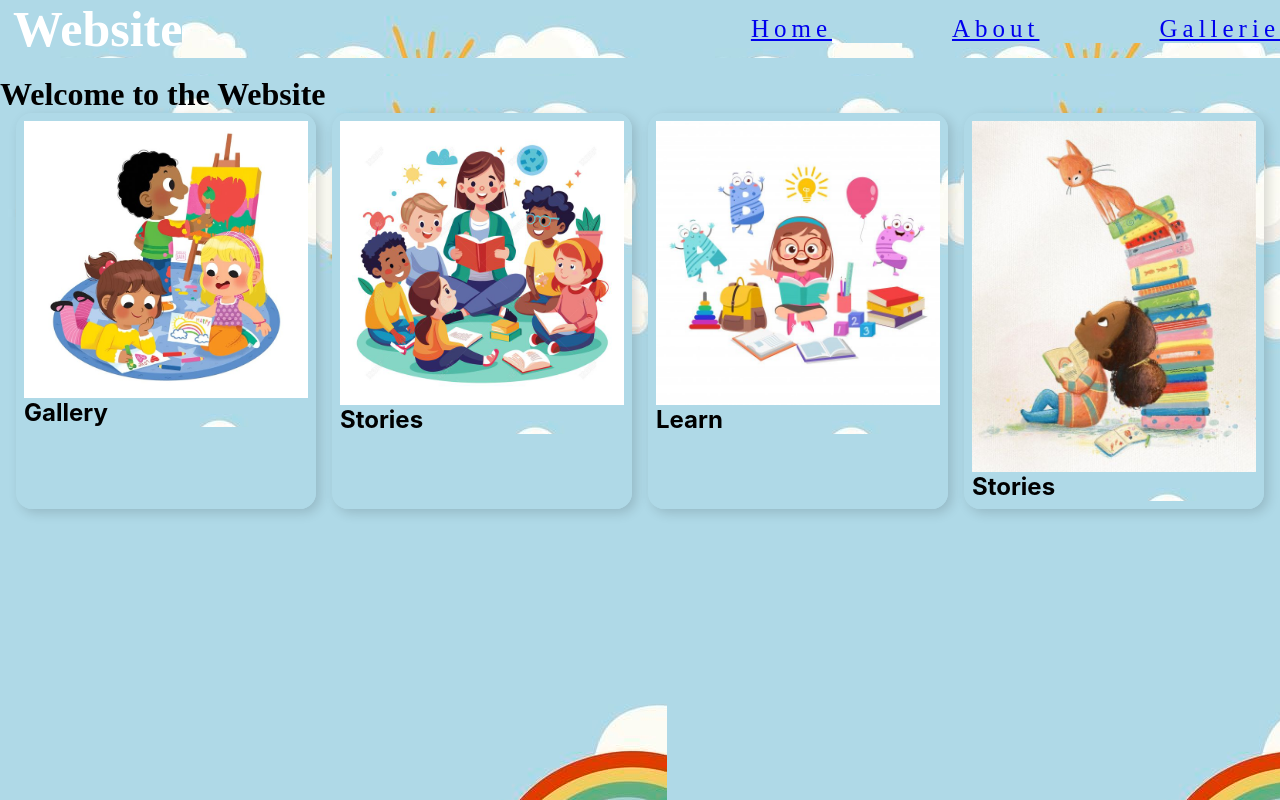
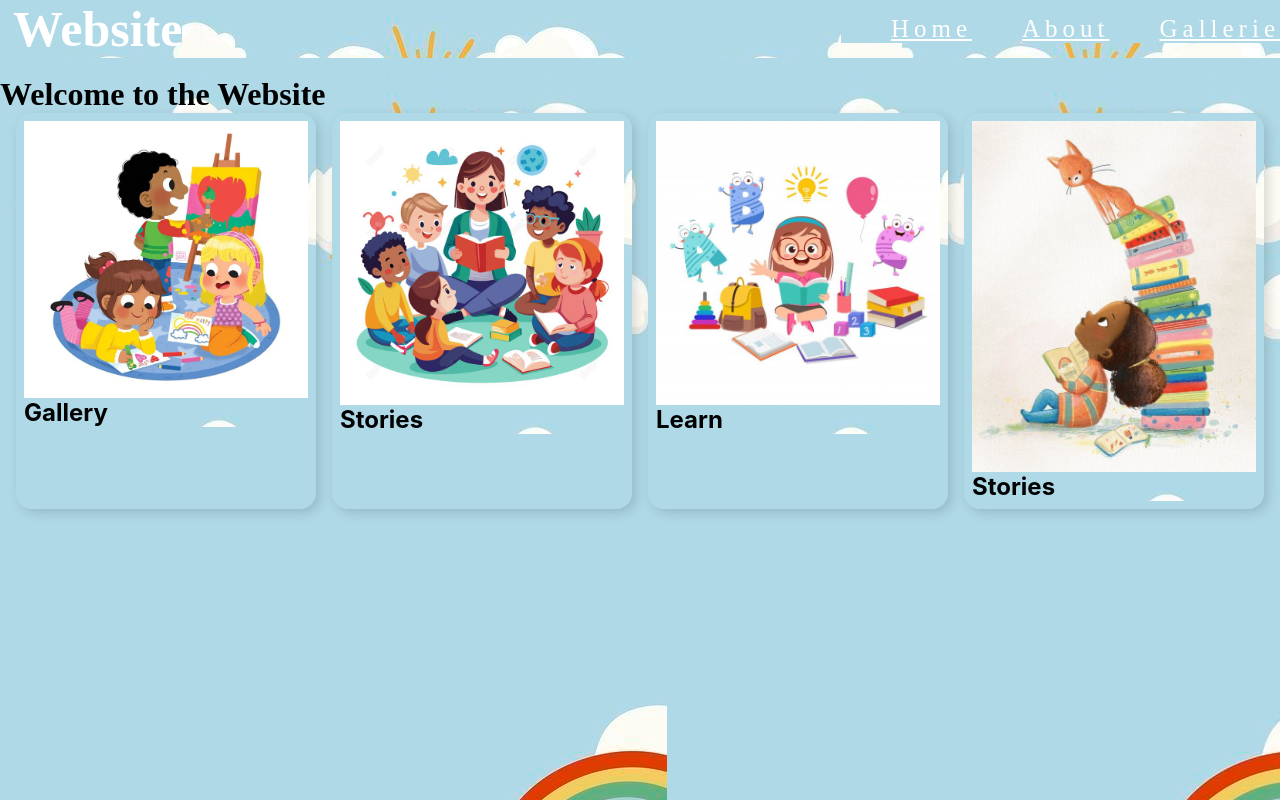
Before and after one commit to Alexis-Fredryck/Site-pour-enfants, a plain HTML site: page index.html in a window 1280 px wide. Drawn offline with Linux system fonts and the light colour scheme.

Commit message:
voir demain

```diff
--- a/style.css
+++ b/style.css
@@ -4,6 +4,10 @@
     padding: 0;
     box-sizing: border-box;
     background-image: url("Iconographies.html/Background_image.jpg")
+}
+
+a, a:visited, a:active{
+  color:inherit;
 }
 
 nav{
@@ -43,7 +47,7 @@ nav ul li{
     letter-spacing: 5px;
     color: white;
     font-size: 25px;
-    margin-left: 120px;
+    margin-left: 50px;
     cursor: pointer;
 }
 
```
